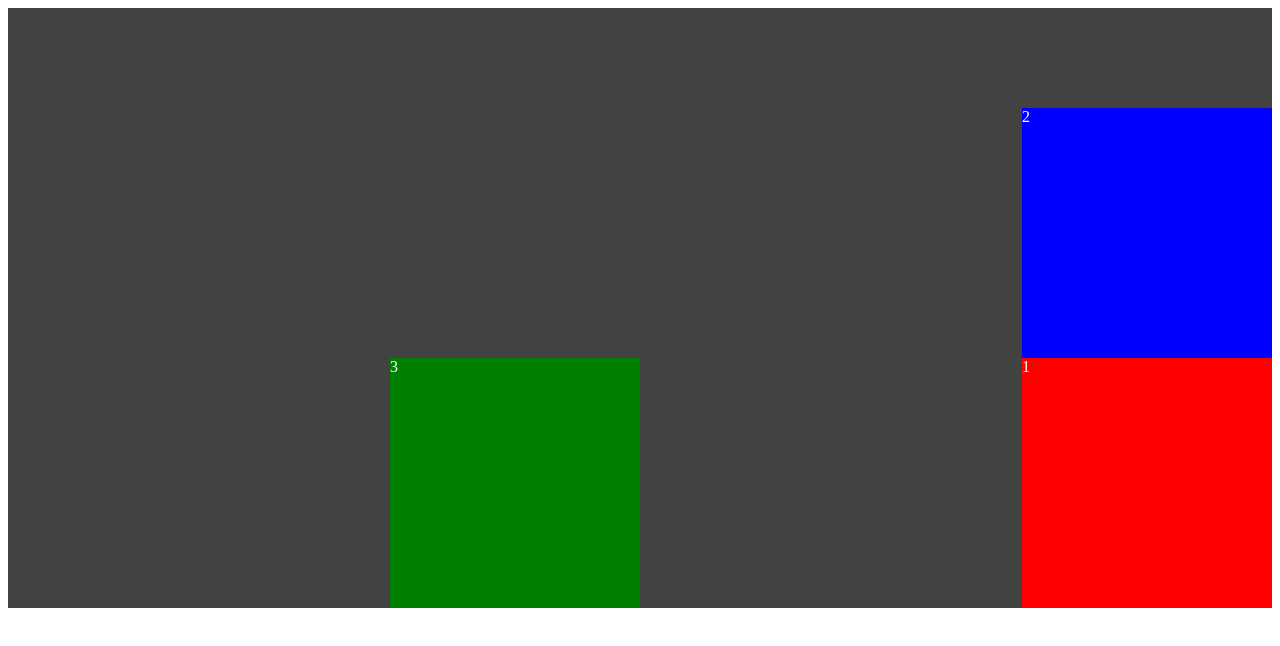
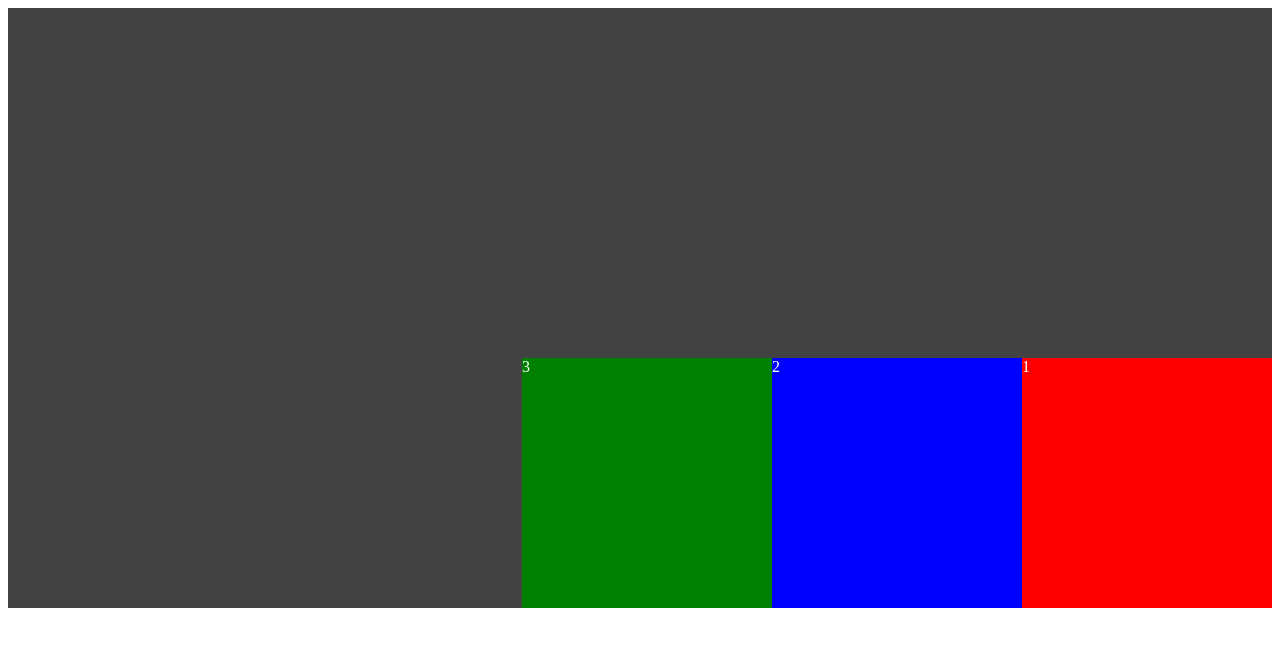
Before and after one commit to vitorquirino/html-5-e-css-3, a plain HTML site: page ex-37/index.html in a window 1280 px wide. Drawn offline with Linux system fonts and the light colour scheme.

Commit message:
Update style.css

```diff
--- a/ex-37/style.css
+++ b/ex-37/style.css
@@ -1,6 +1,6 @@
 .container{
     display: flex;
-    flex-flow: column-reverse wrap-reverse;
+    flex-flow: row-reverse wrap-reverse;
 
 
     background-color: rgb(67, 66, 66);
```
